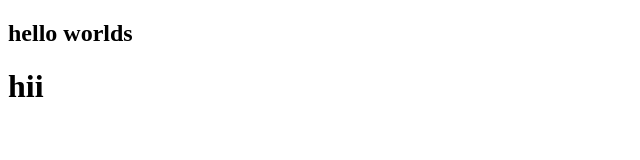
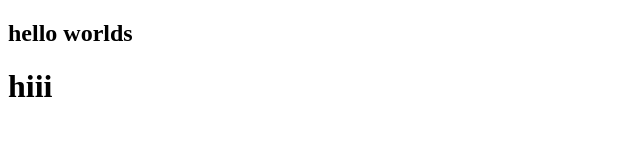
Before and after one commit to Johnernie67/egypto1, a plain HTML site: page index.html in a window 1280 px wide. Shown: the full height of the page, 0-640 px from the left. Drawn offline with Linux system fonts and the light colour scheme.

Commit message:
initial commit

```diff
--- a/index.html
+++ b/index.html
@@ -7,7 +7,7 @@
 </head>
 <body>
     <h2>hello worlds</h2>
-    <h1>hii</h1>
+    <h1>hiii</h1>
     <img src="./Planting trees.webp" alt="">
 </body>
 </html>
```
